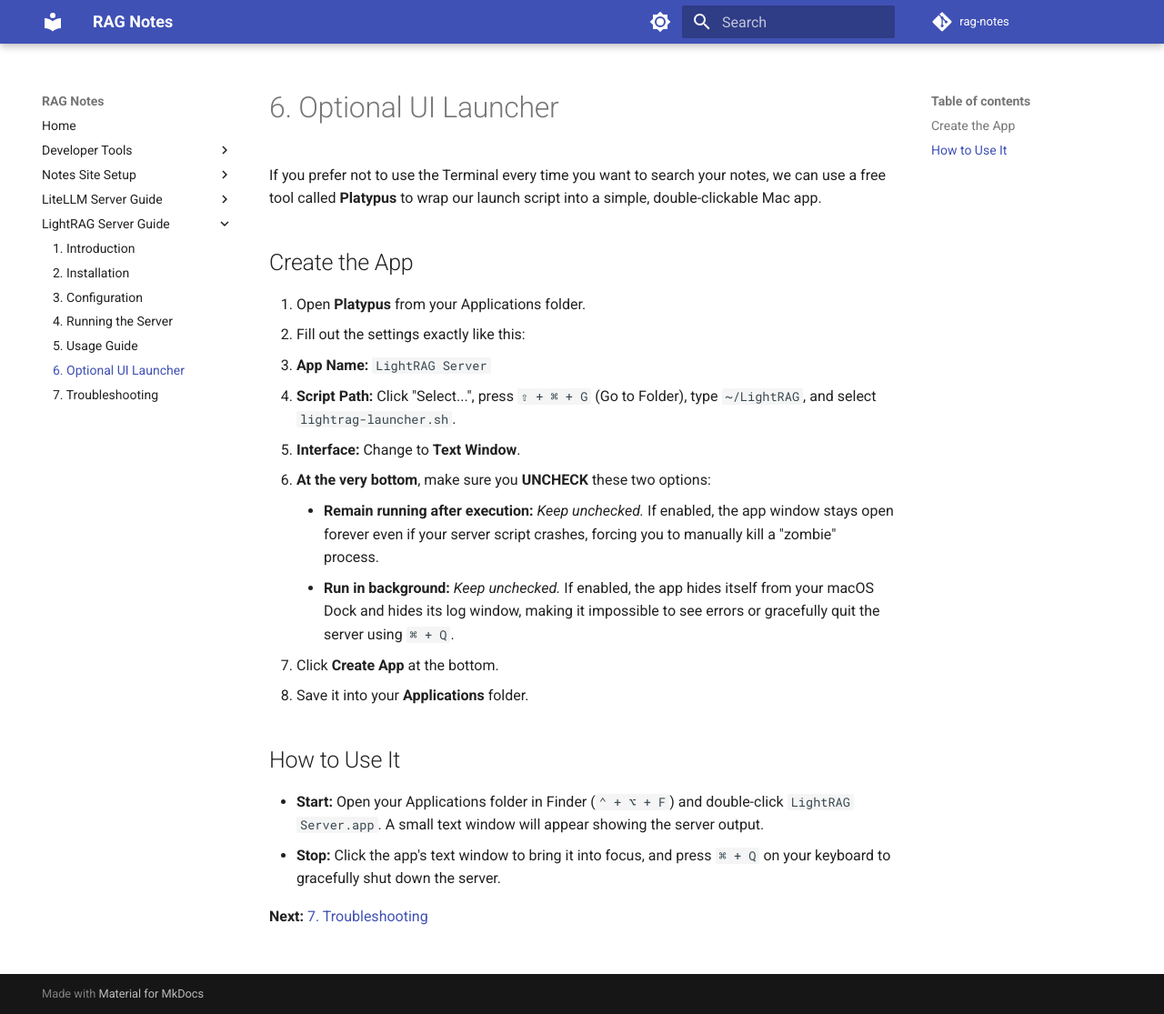
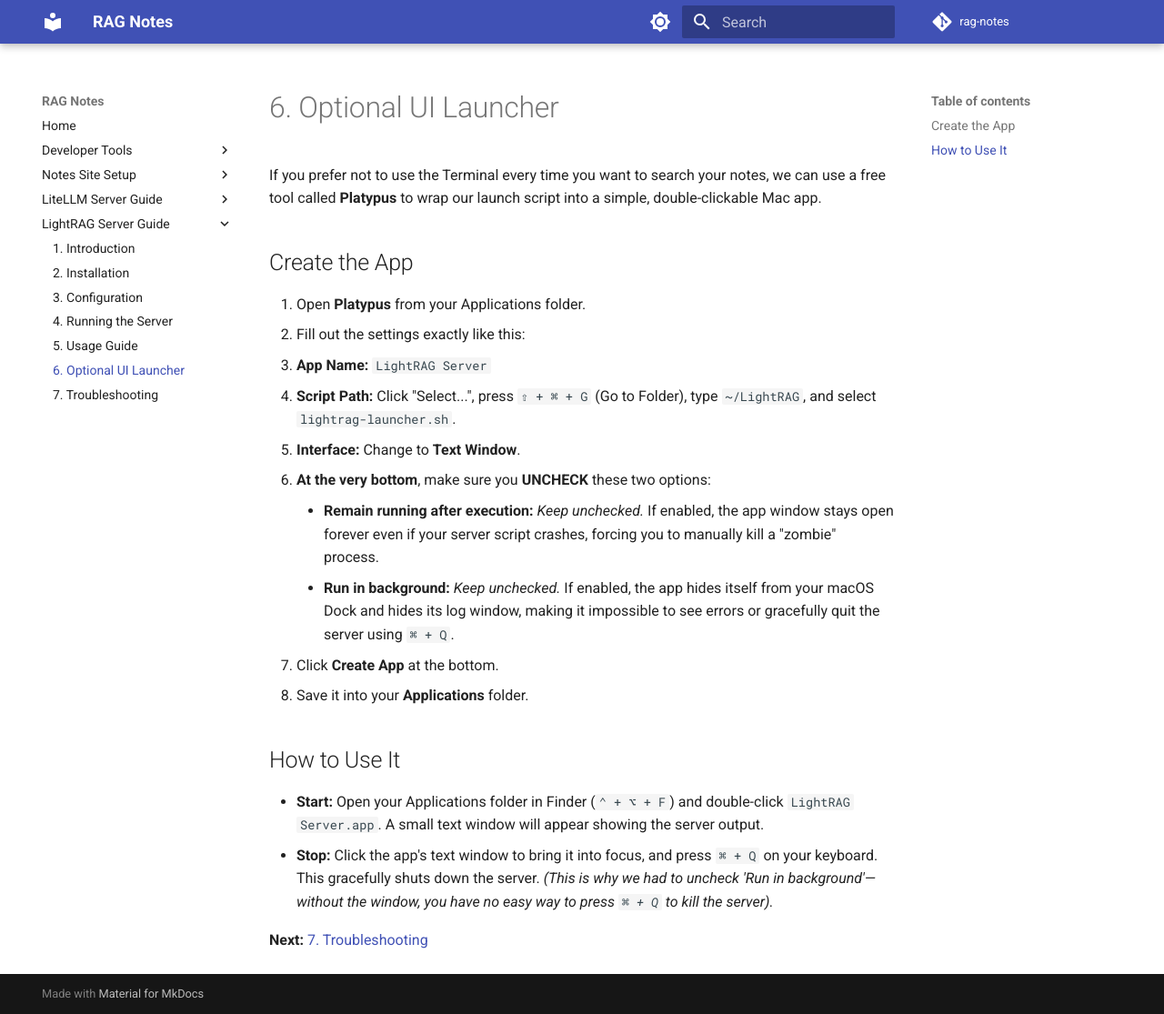
Before and after one commit to kbhatiya999/rag-notes, an MkDocs documentation site: the page built from docs/lightrag-server/6-optional-ui-launcher.md, in a window 1280 px wide and 1115 px high. Shown: the whole window at 91% size. Built offline with MkDocs 1.6.1 and Material for MkDocs 9.7.7, drawn with Linux system fonts in a browser that asks for light colours; comment, search, counter and statistics services are not loaded.

Commit message:
Clarified server stop instructions and link to background checkbox setting

```diff
--- a/docs/lightrag-server/6-optional-ui-launcher.md
+++ b/docs/lightrag-server/6-optional-ui-launcher.md
@@ -18,6 +18,6 @@
 ## How to Use It
 
 - **Start:** Open your Applications folder in Finder (`⌃ + ⌥ + F`) and double-click `LightRAG Server.app`. A small text window will appear showing the server output.
-- **Stop:** Click the app's text window to bring it into focus, and press `⌘ + Q` on your keyboard to gracefully shut down the server.
+- **Stop:** Click the app's text window to bring it into focus, and press `⌘ + Q` on your keyboard. This gracefully shuts down the server. *(This is why we had to uncheck 'Run in background'—without the window, you have no easy way to press `⌘ + Q` to kill the server).*
 
 **Next:** [7. Troubleshooting](7-troubleshooting.md)
```
Also changed, not shown: docs/litellm/6-optional-ui-launcher.md (+1 -1 lines).
